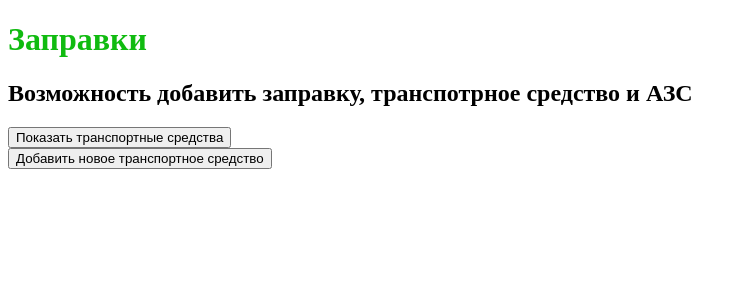
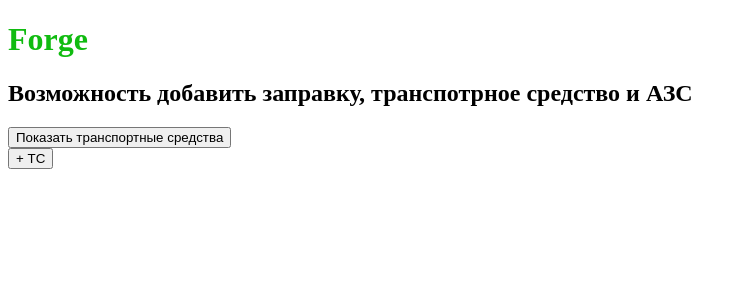
Before and after one commit to batmaann/Brooks_front, a Vue app: page / in a window 1280 px wide. Shown: the top 300 px of the page, without its empty margins (0-746 px from the left). Built offline with nearby package versions, Linux system fonts and the light colour scheme.

Commit message:
v6.0 Минорная обнова

```diff
--- a/src/App.vue
+++ b/src/App.vue
@@ -55,7 +55,7 @@ export default {
 
 <template>
   <div id="app">
-    <h1>Заправки</h1>
+    <h1>Forge</h1>
     <h2>Возможность добавить заправку, транспотрное средство и АЗС</h2>
 
     <button @click="toggleShowVehicles">
--- a/src/components/vehicles/VehicleForm.vue
+++ b/src/components/vehicles/VehicleForm.vue
@@ -64,8 +64,12 @@ export default {
 <template>
   <div class="vehicle-form">
     <!-- Кнопка для открытия формы -->
-    <button @click="openModal" class="add-button">
-      Добавить новое транспортное средство
+    <button
+      @click="openModal"
+      class="add-button"
+      title="Добавить транспортное средство"
+    >
+      + ТС
     </button>
 
     <!-- Модальное окно -->
```
